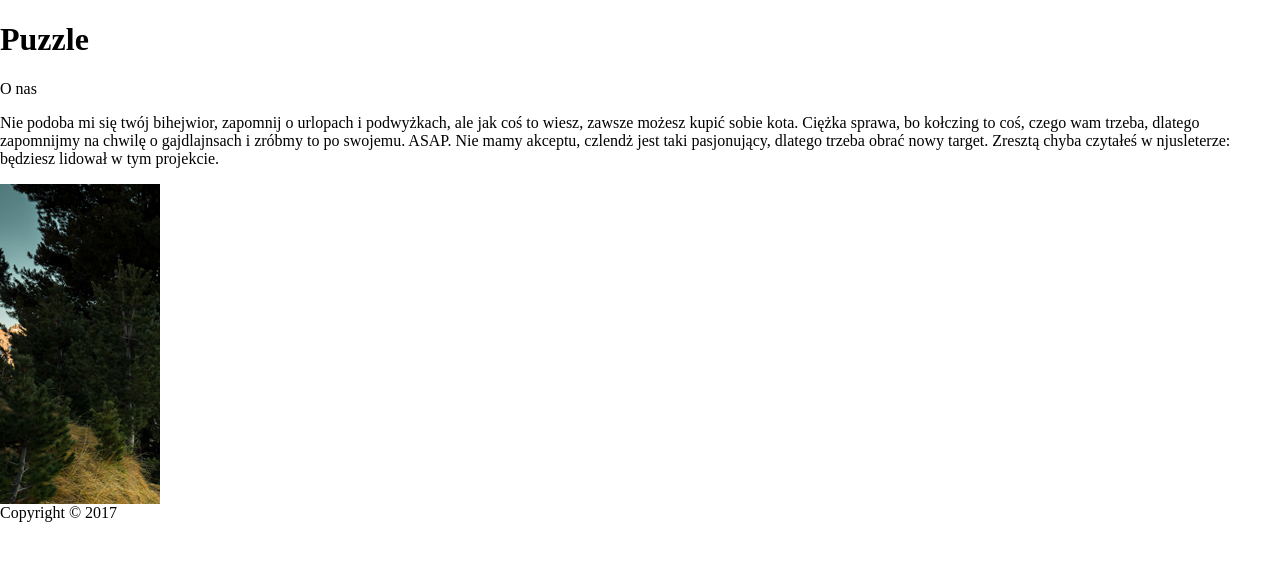
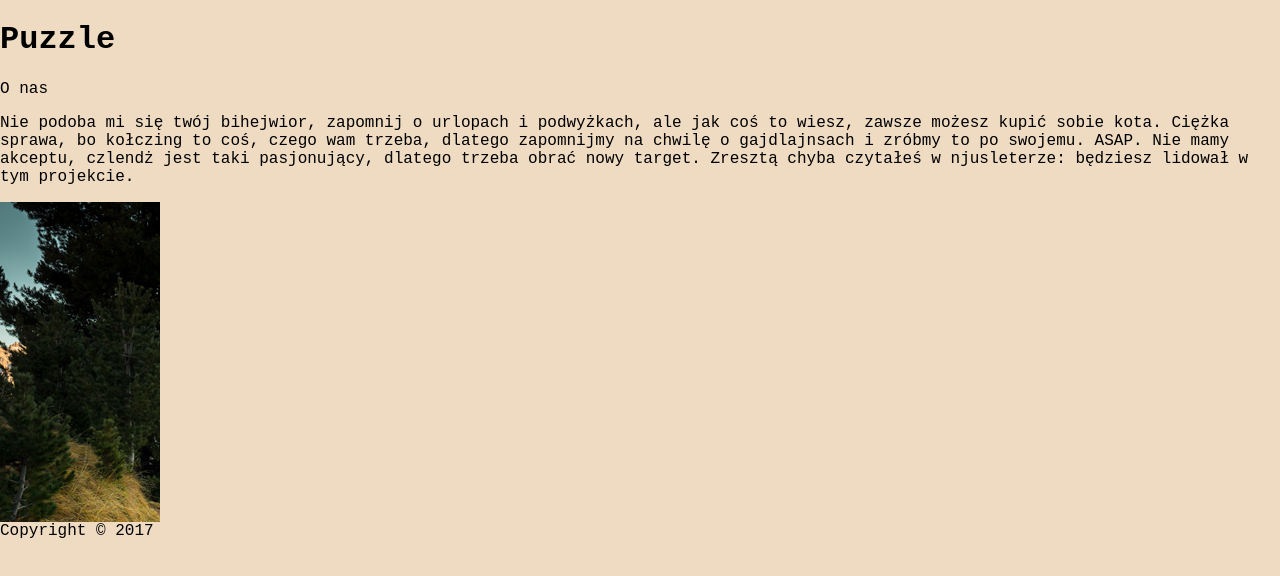
Before and after one commit to CodyKobe/Whole_Aop_Select, a React app: page / in a window 1280 px wide. Shown: the top 576 px of the page. Built offline with nearby package versions, Linux system fonts and the light colour scheme.

Commit message:
app styling

```diff
--- a/src/sass/_base.scss
+++ b/src/sass/_base.scss
@@ -1,3 +1,5 @@
+@import 'variables';
+
 /* tiny reset */
 * {
   box-sizing: border-box;
@@ -12,3 +14,11 @@ html, body {
 /**
  *  Components
  */
+
+body {
+  font-family: 'UbuntuMono', monospace;
+  background-color: rgba($secondary-design-color, .50);
+}
+select {
+  font-family: 'UbuntuMono', monospace;
+}
--- a/src/sass/_variables.scss
+++ b/src/sass/_variables.scss
@@ -2,5 +2,5 @@
 
 //colors
 $primary-design-color: white;
-$secondary-design-color: azure;
+$secondary-design-color: burlywood;
 $tertiary-design-color: black;
```
